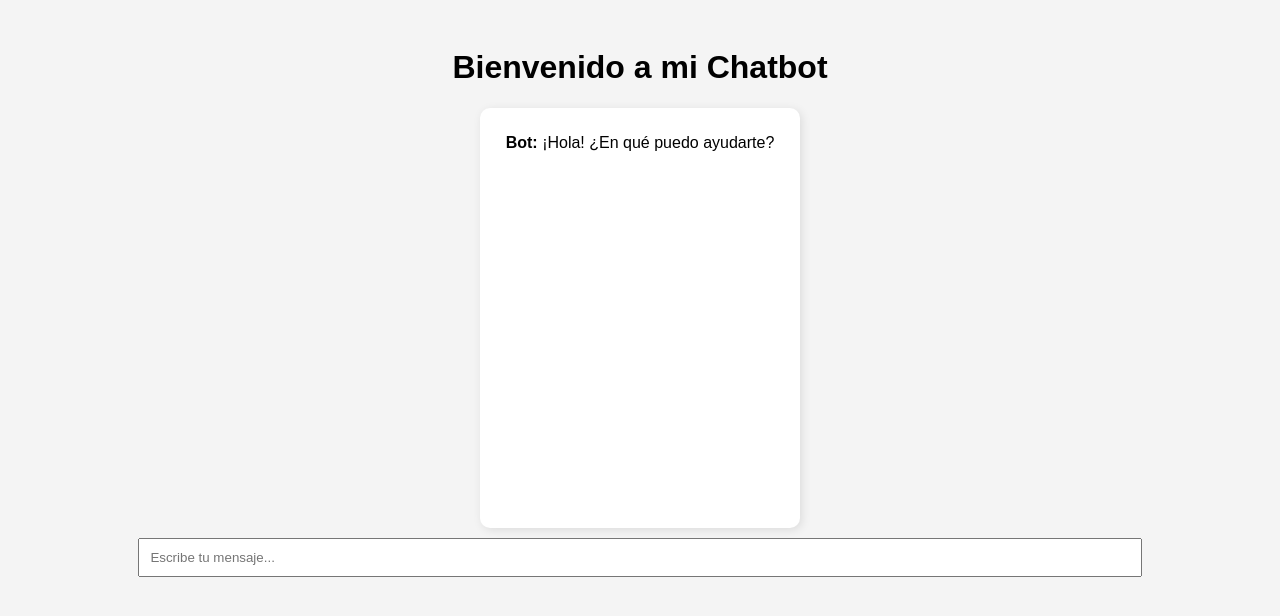
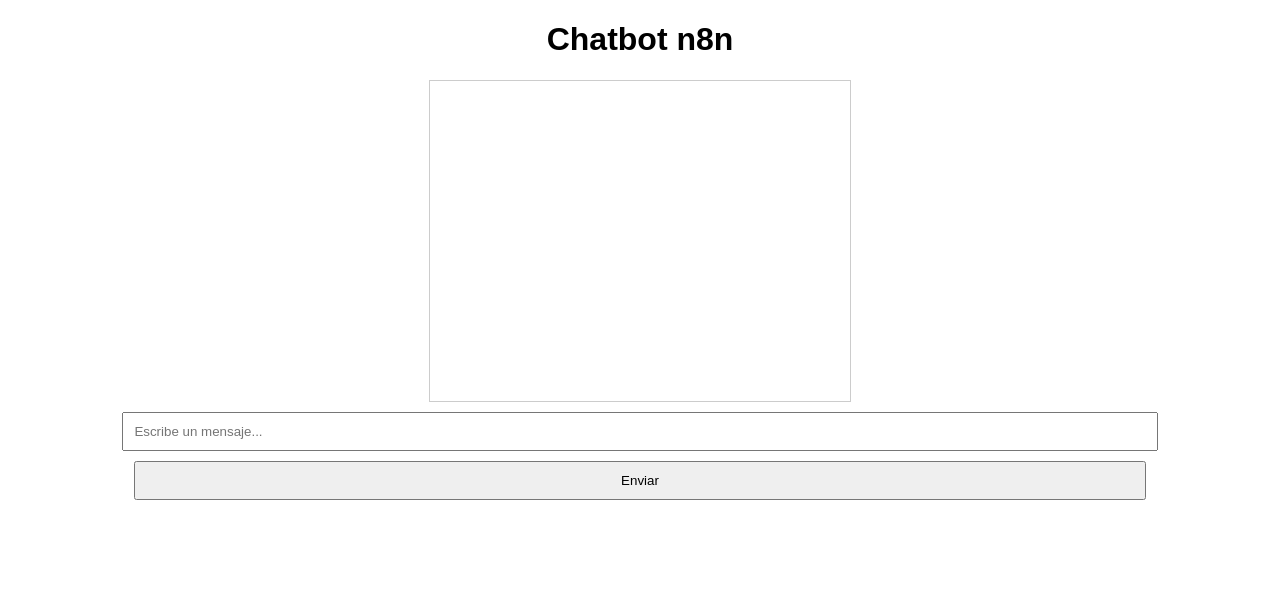
Before and after one commit to xiinno/Pullsar, a plain HTML site: page Index.html in a window 1280 px wide. Drawn offline with Linux system fonts and the light colour scheme.

Commit message:
Update Index.html

```diff
--- a/Index.html
+++ b/Index.html
@@ -3,50 +3,40 @@
 <head>
     <meta charset="UTF-8">
     <meta name="viewport" content="width=device-width, initial-scale=1.0">
-    <title>Mi Chatbot en GitHub Pages</title>
+    <title>Chatbot n8n</title>
     <style>
-        body {
-            font-family: Arial, sans-serif;
-            background-color: #f4f4f4;
-            text-align: center;
-            padding: 20px;
-        }
-        #chatbox {
-            width: 300px;
-            height: 400px;
-            background: white;
-            border-radius: 10px;
-            padding: 10px;
-            box-shadow: 2px 2px 10px rgba(0,0,0,0.1);
-            margin: auto;
-            overflow-y: scroll;
-        }
-        input {
-            width: 80%;
-            padding: 10px;
-            margin-top: 10px;
-        }
+        body { font-family: Arial, sans-serif; text-align: center; }
+        #chatbox { width: 80%; max-width: 400px; height: 300px; border: 1px solid #ccc; overflow-y: auto; margin: auto; padding: 10px; }
+        input, button { margin-top: 10px; padding: 10px; width: 80%; }
     </style>
 </head>
 <body>
-    <h1>Bienvenido a mi Chatbot</h1>
-    <div id="chatbox">
-        <p><strong>Bot:</strong> ¡Hola! ¿En qué puedo ayudarte?</p>
-    </div>
-    <input type="text" id="userInput" placeholder="Escribe tu mensaje..." onkeypress="sendMessage(event)">
+    <h1>Chatbot n8n</h1>
+    <div id="chatbox"></div>
+    <input type="text" id="userInput" placeholder="Escribe un mensaje...">
+    <button onclick="sendMessage()">Enviar</button>
 
     <script>
-        function sendMessage(event) {
-            if (event.key === 'Enter') {
-                let userMessage = document.getElementById("userInput").value;
-                if (userMessage.trim() !== "") {
-                    let chatbox = document.getElementById("chatbox");
-                    let newMessage = `<p><strong>Tú:</strong> ${userMessage}</p>`;
-                    chatbox.innerHTML += newMessage;
-                    document.getElementById("userInput").value = "";
-                    chatbox.scrollTop = chatbox.scrollHeight;
-                }
-            }
+        function sendMessage() {
+            let inputField = document.getElementById("userInput");
+            let chatbox = document.getElementById("chatbox");
+            let userMessage = inputField.value;
+
+            if (!userMessage) return;
+
+            chatbox.innerHTML += `<p><strong>Tú:</strong> ${userMessage}</p>`;
+            inputField.value = "";
+
+            fetch("TU_WEBHOOK_DE_N8N", {
+                method: "POST",
+                headers: { "Content-Type": "application/json" },
+                body: JSON.stringify({ message: userMessage })
+            })
+            .then(response => response.json())
+            .then(data => {
+                chatbox.innerHTML += `<p><strong>Bot:</strong> ${data.reply}</p>`;
+            })
+            .catch(error => console.error("Error:", error));
         }
     </script>
 </body>
```
